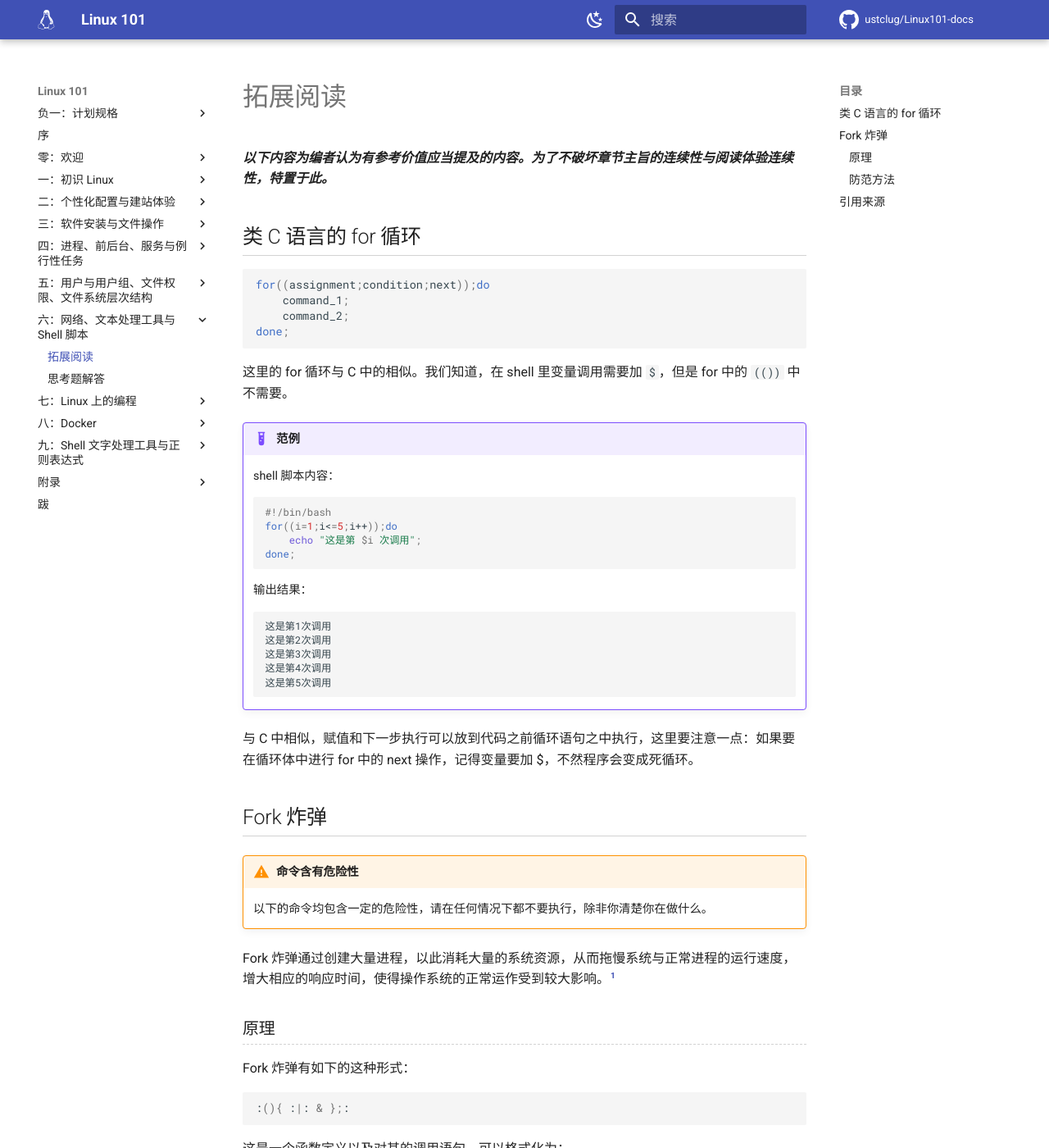
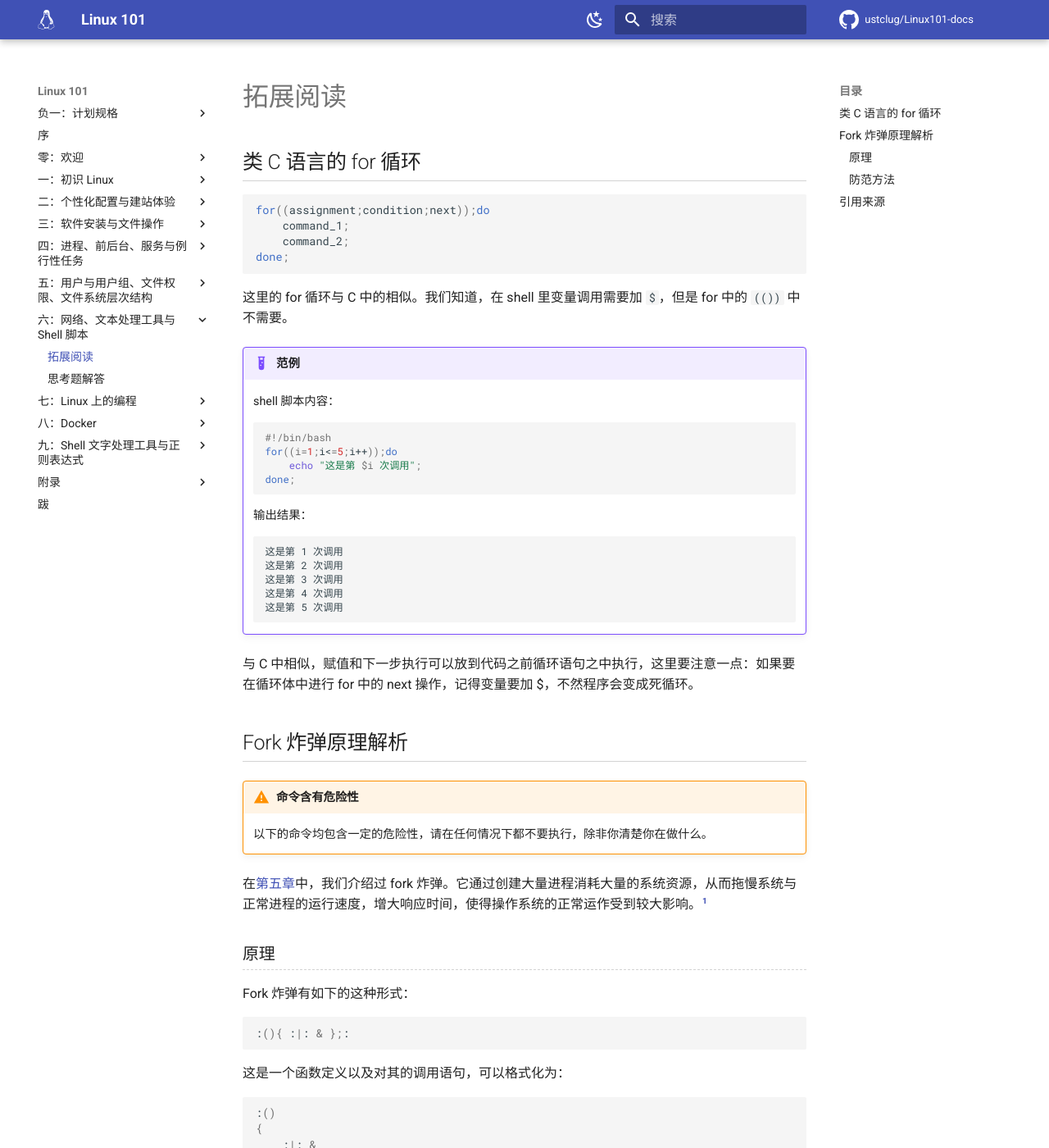
Before and after one commit to ustclug/Linux101-docs, an MkDocs documentation site: the page built from docs/Ch06/supplement.md, in a window 1280 px wide and 1400 px high. Shown: the whole window at 82% size. Built offline with MkDocs 1.6.1 and Material for MkDocs 9.7.7, drawn with Linux system fonts in a browser that asks for light colours; comment, search, counter and statistics services are not loaded.

Commit message:
Ch06: fix prettier and typo

````diff
--- a/docs/Ch06/supplement.md
+++ b/docs/Ch06/supplement.md
@@ -1,6 +1,4 @@
 # 拓展阅读 {#supplement}
-
-**_以下内容为编者认为有参考价值应当提及的内容。为了不破坏章节主旨的连续性与阅读体验连续性，特置于此。_**
 
 ## 类 C 语言的 for 循环 {c-style-for}
 
@@ -27,22 +25,22 @@ done;
     输出结果：
 
     ```text
-    这是第1次调用
-    这是第2次调用
-    这是第3次调用
-    这是第4次调用
-    这是第5次调用
+    这是第 1 次调用
+    这是第 2 次调用
+    这是第 3 次调用
+    这是第 4 次调用
+    这是第 5 次调用
     ```
 
 与 C 中相似，赋值和下一步执行可以放到代码之前循环语句之中执行，这里要注意一点：如果要在循环体中进行 for 中的 next 操作，记得变量要加 $，不然程序会变成死循环。
 
-## Fork 炸弹 {fork-bomb}
+## Fork 炸弹原理解析 {fork-bomb}
 
 !!! Warning "命令含有危险性"
 
     以下的命令均包含一定的危险性，请在任何情况下都不要执行，除非你清楚你在做什么。
 
-Fork 炸弹通过创建大量进程，以此消耗大量的系统资源，从而拖慢系统与正常进程的运行速度，增大相应的响应时间，使得操作系统的正常运作受到较大影响。[^1]
+在[第五章](../Ch05/index.md)中，我们介绍过 fork 炸弹。它通过创建大量进程消耗大量的系统资源，从而拖慢系统与正常进程的运行速度，增大响应时间，使得操作系统的正常运作受到较大影响。[^1]
 
 ### 原理 {fork-bomb-theory}
 
````
Also changed, not shown: docs/Ch06/index.md (+2 -2 lines).
